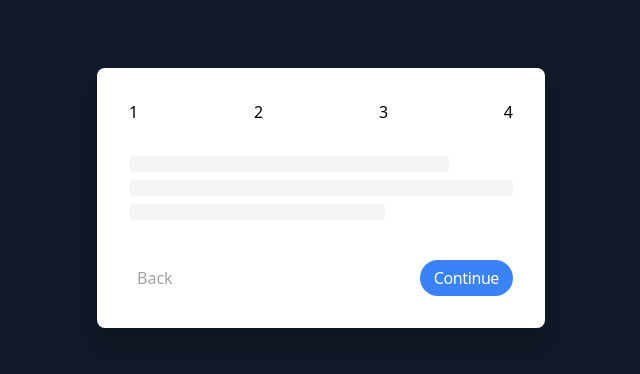
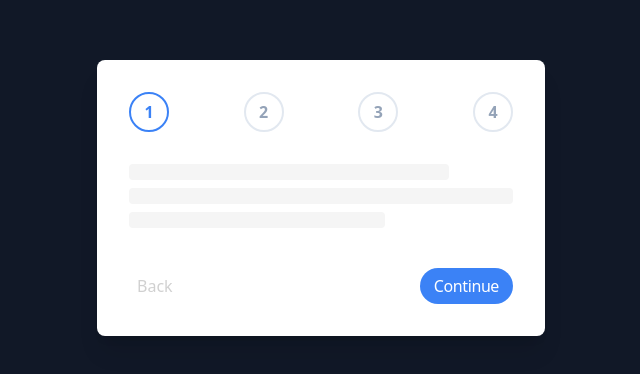
Before and after one commit to JayCodeGitHub/advanced-form, a React (Create React App) app: page / in a window 1280 px wide. Shown: the part 202-576 px from the top of the page, without its empty margins (319-959 px from the left). Built offline with nearby package versions, Linux system fonts and the light colour scheme.

Commit message:
Styled Step

```diff
--- a/src/components/form.tsx
+++ b/src/components/form.tsx
@@ -1,13 +1,15 @@
 import Step from "./step";
+import { useState } from "react";
 
 function Form() {
+  let [step, setStep] = useState(1);
   return (
-    <form className="mx-auto w-full max-w-md rounded-lg bg-white shadow-xl">
+    <div className="mx-auto w-full max-w-md rounded-lg bg-white shadow-xl">
       <div className="flex justify-between rounded p-8">
-        <Step step={1} />
-        <Step step={2} />
-        <Step step={3} />
-        <Step step={4} />
+        <Step step={1} currentStep={step} />
+        <Step step={2} currentStep={step} />
+        <Step step={3} currentStep={step} />
+        <Step step={4} currentStep={step} />
       </div>
       <div className="space-y-2 px-8">
         <div className="h-4 w-5/6 rounded bg-neutral-100" />
@@ -16,15 +18,25 @@ function Form() {
       </div>
       <div className="px-8 pb-8">
         <div className="mt-10 flex justify-between">
-          <button className="duration-350 rounded px-2 py-1 text-neutral-400 transition hover:text-neutral-700">
+          <button
+            onClick={() => setStep(step < 2 ? step : step - 1)}
+            className={`${
+              step === 1 ? "pointer-events-none opacity-50" : ""
+            } duration-350 rounded px-2 py-1 text-neutral-400 transition hover:text-neutral-700`}
+          >
             Back
           </button>
-          <button className="bg duration-350 flex items-center justify-center rounded-full bg-blue-500 py-1.5 px-3.5 font-medium tracking-tight text-white transition hover:bg-blue-600 active:bg-blue-700">
+          <button
+            onClick={() => setStep(step > 4 ? step : step + 1)}
+            className={`${
+              step > 4 ? "pointer-events-none opacity-50" : ""
+            } bg duration-350 flex items-center justify-center rounded-full bg-blue-500 py-1.5 px-3.5 font-medium tracking-tight text-white transition hover:bg-blue-600 active:bg-blue-700`}
+          >
             Continue
           </button>
         </div>
       </div>
-    </form>
+    </div>
   );
 }
 
--- a/src/components/step.tsx
+++ b/src/components/step.tsx
@@ -1,11 +1,28 @@
 interface StepProps {
   step: number;
+  currentStep: number;
 }
 
-function Step({ step }: StepProps) {
+function Step({ step, currentStep }: StepProps) {
+  let status =
+    currentStep === step
+      ? "active"
+      : currentStep < step
+      ? "inactive"
+      : "complete";
   return (
-    <div>
-      <span>{step}</span>
+    <div
+      className={`${
+        status === "active"
+          ? "border-blue-500 bg-white text-blue-500"
+          : status === "complete"
+          ? "border-blue-500 bg-blue-500 text-white"
+          : "border-slate-200 bg-white text-slate-400"
+      } flex h-10 w-10 items-center justify-center rounded-full border-2 font-semibold`}
+    >
+      <div className="flex items-center justify-center">
+        <span>{step}</span>
+      </div>
     </div>
   );
 }
```
